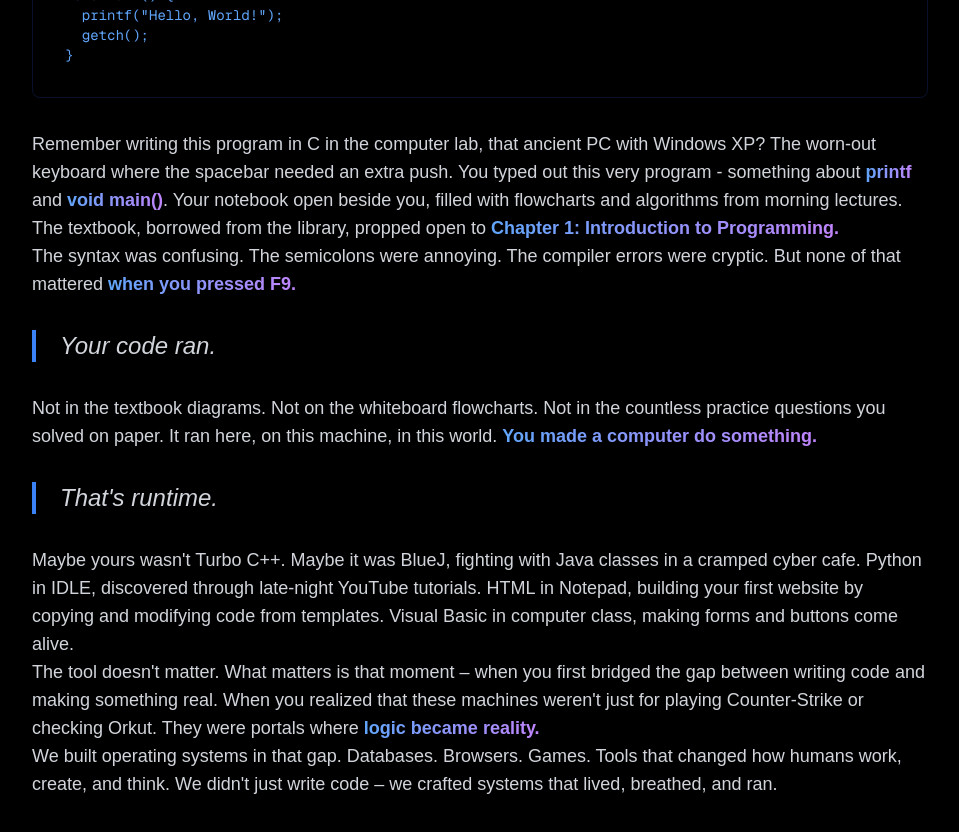
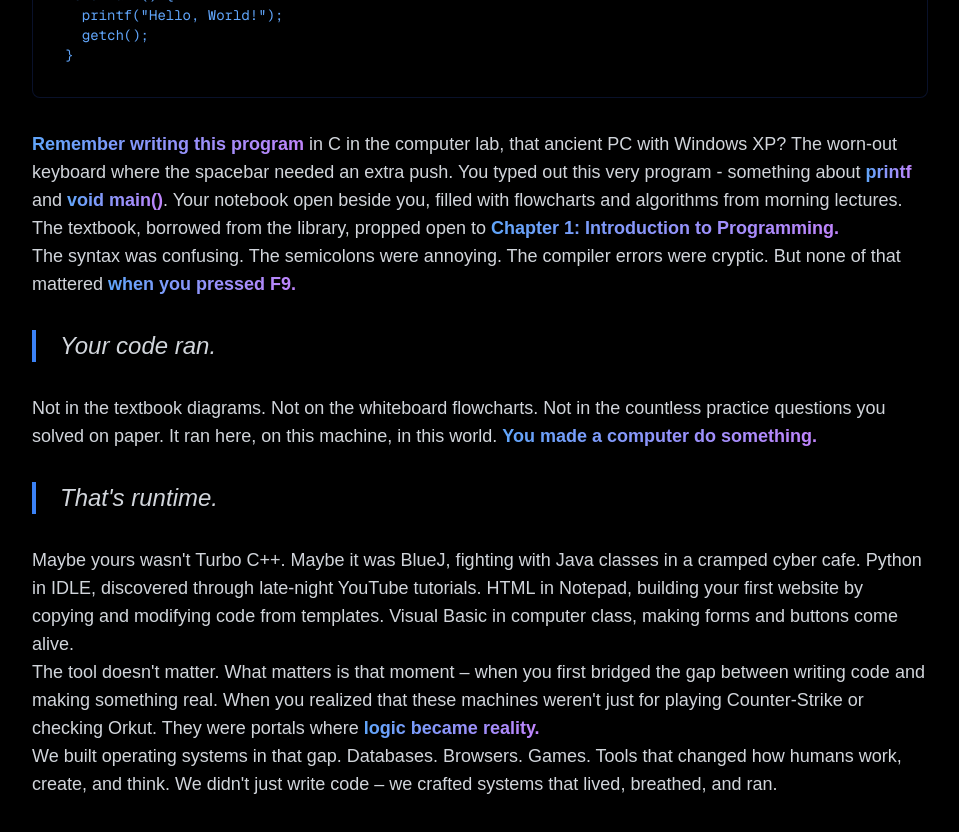
Before and after one commit to SouravInsights/runtime-works, a Next.js app: page /manifesto in a window 1280 px wide. Shown: the part 1120-1952 px from the top of the page, without its empty margins (160-1119 px from the left). Built offline with nearby package versions, Linux system fonts and the light colour scheme.

Commit message:
Update ManifestoPage.tsx

```diff
--- a/app/manifesto/ManifestoPage.tsx
+++ b/app/manifesto/ManifestoPage.tsx
@@ -247,10 +247,11 @@ void main() {
 
               <Prose>
                 <Text>
-                  Remember writing this program in C in the computer lab, that
-                  ancient PC with Windows XP? The worn-out keyboard where the
-                  spacebar needed an extra push. You typed out this very program
-                  - something about <Highlight>printf</Highlight> and{" "}
+                  <Highlight>Remember writing this program</Highlight> in C in
+                  the computer lab, that ancient PC with Windows XP? The
+                  worn-out keyboard where the spacebar needed an extra push. You
+                  typed out this very program - something about{" "}
+                  <Highlight>printf</Highlight> and{" "}
                   <Highlight>void main()</Highlight>. Your notebook open beside
                   you, filled with flowcharts and algorithms from morning
                   lectures. The textbook, borrowed from the library, propped
```
